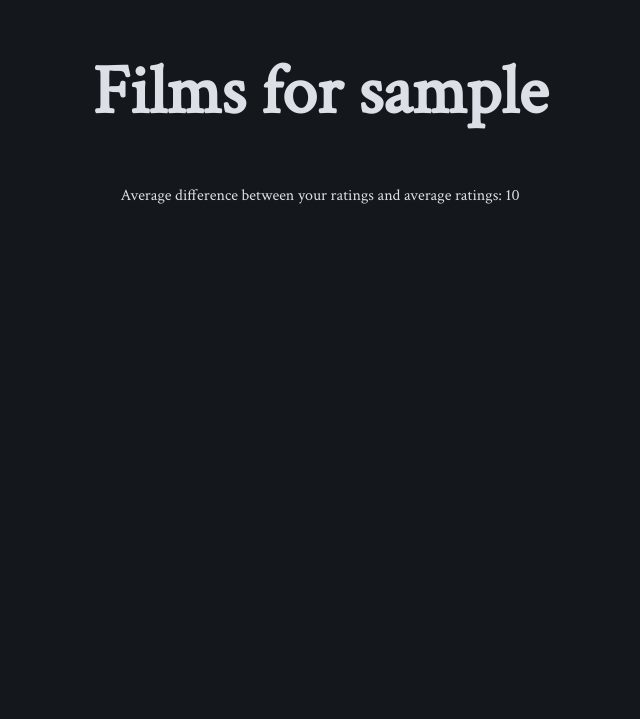
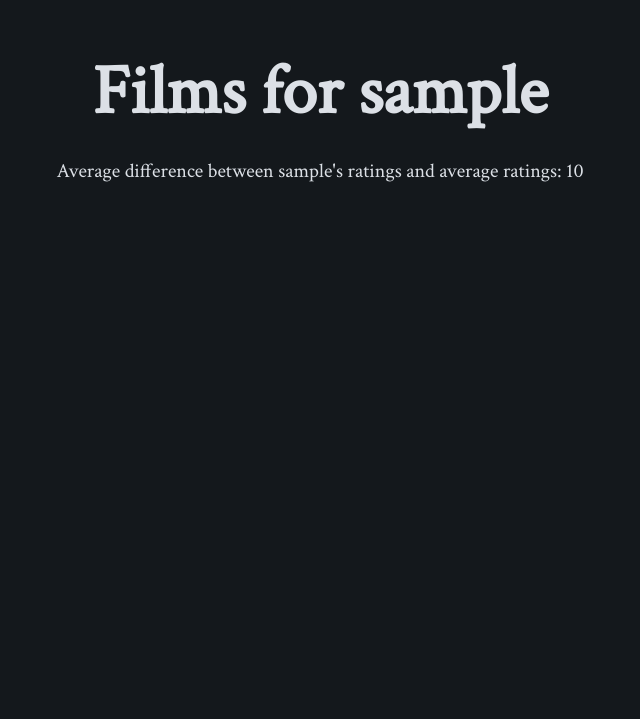
Before and after one commit to bryce-24/lettermybox, a Flask app: template templates/result.html in a window 1280 px wide. Shown: the top 719 px of the page, without its empty margins (320-960 px from the left). Run offline with Flask 3, Linux system fonts and the light colour scheme; the template is opened without the code that fills it: most values are stand-ins (such as "Sample title", 1, 10 or a date in 2020).

Commit message:
frontend stuff

```diff
--- a/static/styles.css
+++ b/static/styles.css
@@ -1,20 +1,33 @@
 @import url('https://fonts.googleapis.com/css2?family=Crimson+Text&display=swap');
-
-h1 {
-    font-size: 70px;
-    animation: fadeIn 5s;
-}
 
 body {
     font-family: 'Crimson Text', serif;
     color: #dce0e6;
     text-align: center;
     background: #14181C;
+    margin: 0; /* Remove default margin */
+    height: 90vh; /* Ensure the body takes the full height of the viewport */
+    display: flex;
+    flex-direction: column;
+    justify-content: center;
+    align-items: center;
+    margin-top: 0px;
+}
+
+h1 {
+    font-size: 70px;
+    animation: fadeIn 5s;
+    margin-bottom: 0px;
+}
+
+#average_diff {
+    opacity: 0;
+    animation: fadeIn 4s ease 2s forwards;
 }
 
 #form {
     opacity: 0;
-    animation: fadeIn 4s ease 3s forwards;
+    animation: fadeIn 4s ease 2s forwards;
 }
 
 @keyframes fadeIn {
@@ -27,15 +40,23 @@ body {
 }
 
 #loading {
-    display: none; /* Hide the loading message initially */
     text-align: center;
+    margin: inherit;
+    display: inherit;
+    flex-direction: inherit;
+    justify-content: inherit;
+    align-items: inherit;
     font-size: 20px;
-    color: #dce0e6;
+    height: 5vh;
 }
 
-#loading object {
-    max-width: 100px; /* Adjust the max-width as needed */
-    max-height: 100px; /* Adjust the max-height as needed */
-    width: 100%; /* Ensure the SVG scales correctly */
-    height: auto; /* Maintain aspect ratio */
+#result {
+    text-align: center;
+    margin: inherit;
+    display: inherit;
+    flex-direction: inherit;
+    justify-content: flex-start;
+    align-items: inherit;
+    font-size: 20px;
+    height: 100vh;
 }
--- a/templates/index.html
+++ b/templates/index.html
@@ -12,8 +12,8 @@
     <div id="form">
         <h2 class="hide-on-submit">enter Letterboxd username</h2>
         <form class="hide-on-submit" action="{{ url_for('action_page') }}" method="get" onsubmit="showLoading()">
-           <input type="text" id="username" name="username"><br><br>
-           <input type="submit" value="Submit">
+            <input type="text" id="username" name="username"><br><br>
+            <input type="submit" value="Submit">
         </form>
     </div>
     <div id="loading">
--- a/templates/result.html
+++ b/templates/result.html
@@ -7,7 +7,11 @@
     <title>letter my box</title>
 </head>
 <body>
-    <h1>Films for {{ username }}</h1>
-    <p>Average difference between your ratings and average ratings: {{ diffAvg }}</p>
+    <div id="result">
+        <h1>Films for {{ username }}</h1>
+        <div id="average_diff">
+            <p>Average difference between {{username}}'s ratings and average ratings: {{ diffAvg }}</p>
+        </div>
+    </div>
 </body>
 </html>
```
